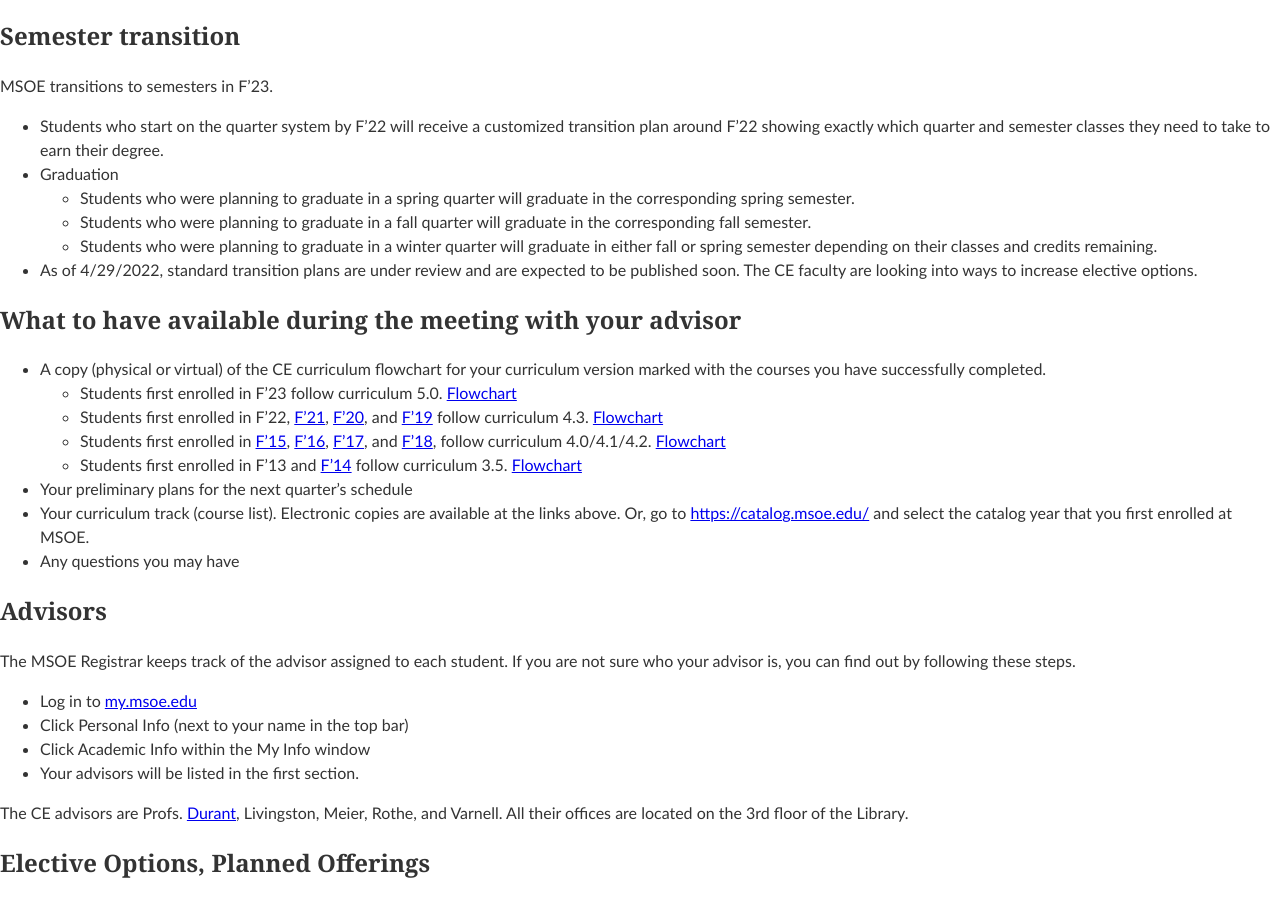
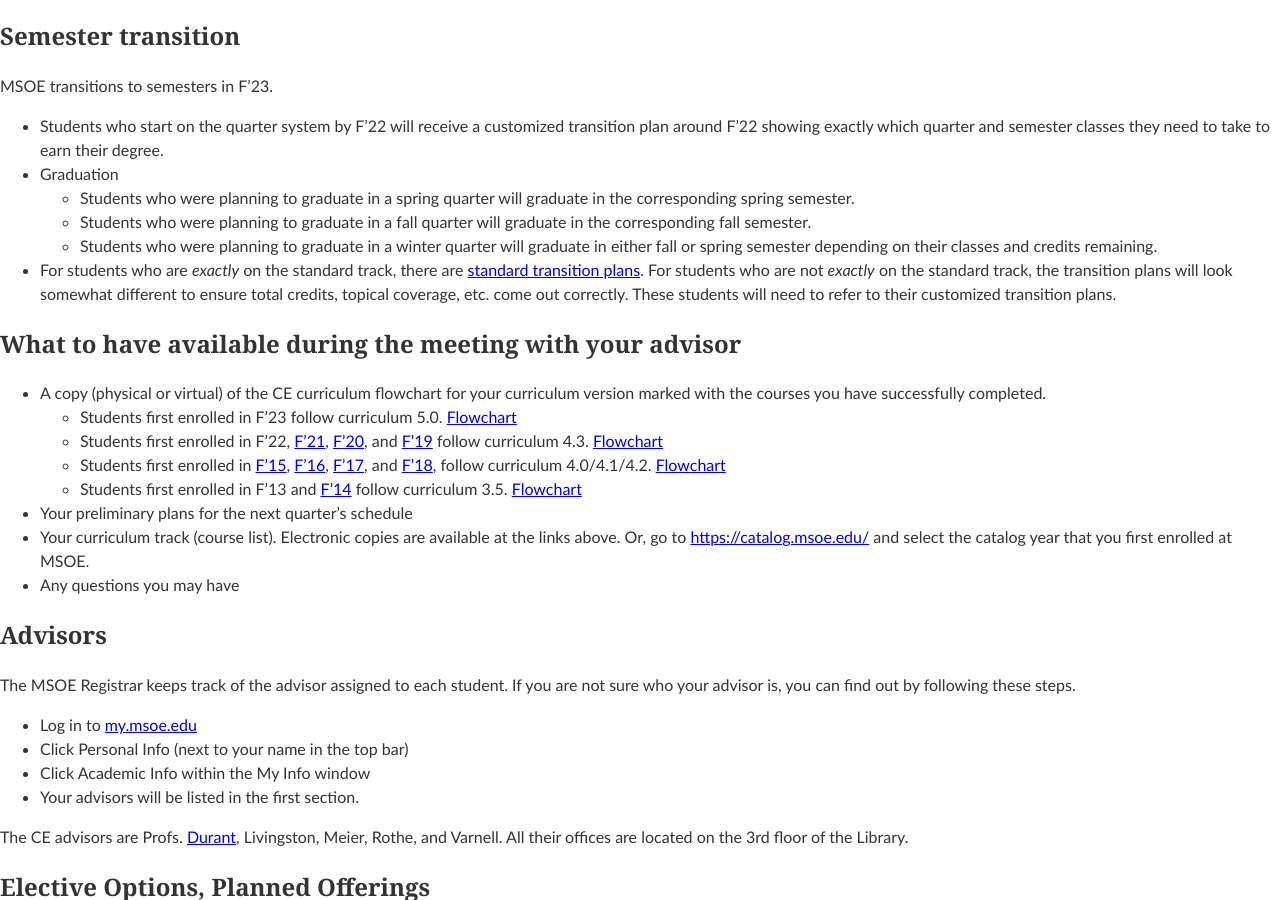
Before and after one commit to edurant/edurant.github.io, a Jekyll site: the page built from advising/index.md, in a window 1280 px wide and 900 px high, scrolled down 541 px. Built offline with Jekyll 4.4.1, drawn with Linux system fonts in a browser that asks for light colours.

Commit message:
cd standard transition plan, updated and approved by CE faculty today

```diff
--- a/advising/index.md
+++ b/advising/index.md
@@ -28,7 +28,7 @@
   * Students who were planning to graduate in a spring quarter will graduate in the corresponding spring semester.
   * Students who were planning to graduate in a fall quarter will graduate in the corresponding fall semester.
   * Students who were planning to graduate in a winter quarter will graduate in either fall or spring semester depending on their classes and credits remaining.
-* As of 4/29/2022, standard transition plans are under review and are expected to be published soon. The CE faculty are looking into ways to increase elective options.
+* For students who are *exactly* on the standard track, there are [standard transition plans](standardTransitionPlans.pdf). For students who are not *exactly* on the standard track, the transition plans will look somewhat different to ensure total credits, topical coverage, etc. come out correctly. These students will need to refer to their customized transition plans.
 
 ## What to have available during the meeting with your advisor
 * A copy (physical or virtual) of the CE curriculum flowchart for your curriculum version marked with the courses you have successfully completed.
```
Also changed, not shown: 1 other file.
